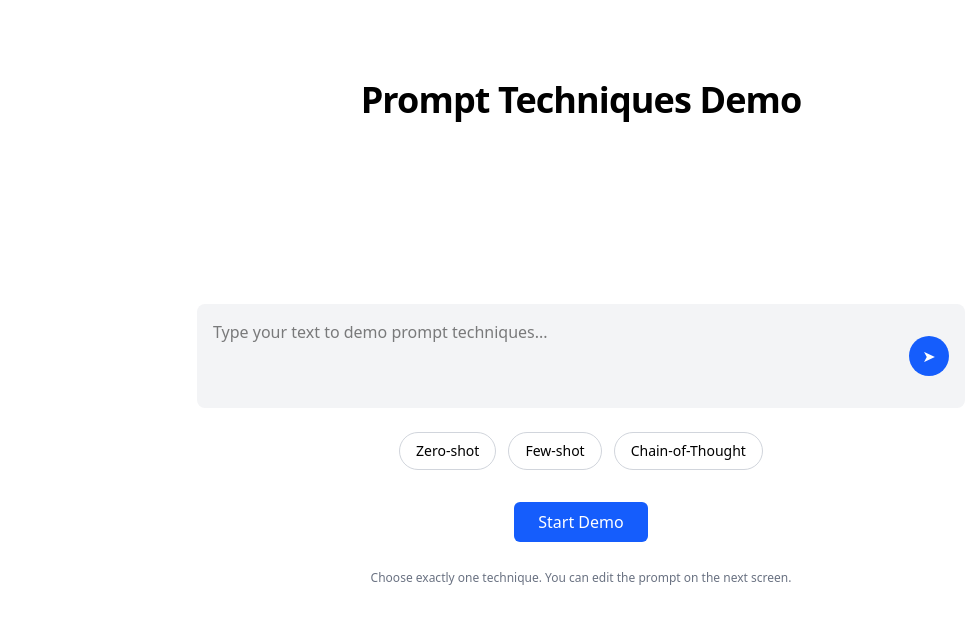
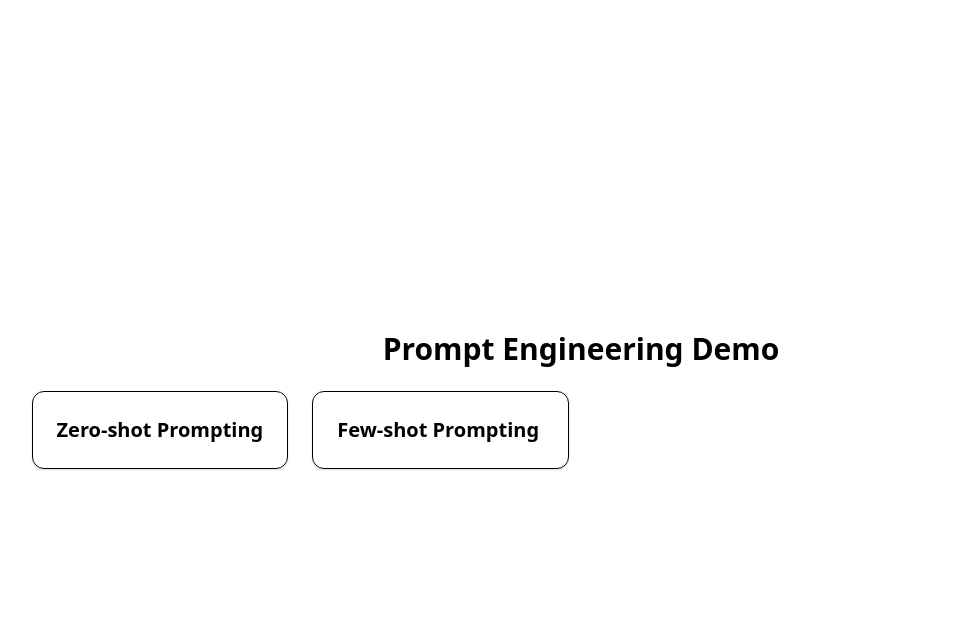
Before and after one commit to nthung1021/Prompt-Demo-Frontend, a Next.js app: page / in a window 1280 px wide. Shown: the top 624 px of the page, without its empty margins (59-1039 px from the left). Built offline with nearby package versions, Linux system fonts and the light colour scheme.

Commit message:
Modify home page and Change chat page to zero-shot prompt page

```diff
--- a/app/page.tsx
+++ b/app/page.tsx
@@ -1,49 +1,32 @@
-'use client'
+'use client';
 
-import React, { useState } from 'react';
-import TechniqueSelector from '@/components/TechniqueSelector';
-import MessageBox from '@/components/MessageBox';
 import { useRouter } from 'next/navigation';
 
 export default function HomePage() {
   const router = useRouter();
-  const [inputText, setInputText] = useState('');
-  const [selected, setSelected] = useState<string | null>(null);
 
-  const startDemo = () => {
-    if (!selected) {
-      alert('Please choose one technique.');
-      return;
-    }
-    if (!inputText.trim()) {
-      alert('Please enter input text or choose a preset.');
-      return;
-    }
-    // store in session and navigate to chat page
-    sessionStorage.setItem('demo_input', inputText);
-    sessionStorage.setItem('demo_tech', selected);
-    router.push('/chat');
-  };
+  const go = (path: string) => router.push(path);
+
+  const techniques = [
+    { key: 'zero-shot', label: 'Zero-shot Prompting', path: '/zero-shot' },
+    { key: 'few-shot', label: 'Few-shot Prompting', path: '/few-shot' },
+    // Add more techniques here
+  ];
 
   return (
-    <div className="app-header">
-      <h1 className="title-large">Prompt Techniques Demo</h1>
+    <div className="min-h-screen flex flex-col items-center justify-center p-8">
+      <h1 className="text-3xl font-bold mb-6">Prompt Engineering Demo</h1>
 
-      <div className="w-full px-6 mt-40 flex justify-center">
-        <MessageBox
-          value={inputText}
-          onChange={setInputText}
-          onSubmit={startDemo}
-          placeholder="Type your text to demo prompt techniques..."
-        />
-      </div>
-
-      <div className="mt-6 flex flex-col items-center gap-4">
-        <TechniqueSelector selected={selected} onSelect={setSelected} />
-        <div className="mt-4">
-          <button onClick={startDemo} className="bg-blue-600 text-white px-6 py-2 rounded-md">Start Demo</button>
-        </div>
-        <div className="meta">Choose exactly one technique. You can edit the prompt on the next screen.</div>
+      <div className="grid gap-6 grid-cols-1 md:grid-cols-4">
+        {techniques.map(t => (
+          <div
+            key={t.key}
+            className="p-6 border rounded-xl shadow hover:bg-gray-50 cursor-pointer"
+            onClick={() => go(t.path)}
+          >
+            <h2 className="text-xl font-semibold">{t.label}</h2>
+          </div>
+        ))}
       </div>
     </div>
   );
--- a/app/chat/page.tsx
+++ b/app/zero-shot/page.tsx
@@ -17,12 +17,6 @@ export default function ChatPage() {
   const [loading, setLoading] = useState(false);
   const [result, setResult] = useState<Output | null>(null);
   const [promptShown, setPromptShown] = useState<string | null>(null);
-
-  const TECHNIQUE_LABELS: Record<string, string> = {
-    zero_shot: 'Zero-shot',
-    few_shot: 'Few-shot',
-    cot: 'Chain-of-Thought',
-  };
 
   useEffect(() => {
     const storedInput = sessionStorage.getItem('demo_input') ?? '';
@@ -91,9 +85,6 @@ export default function ChatPage() {
     }
   };
 
-  // resolve human-friendly label for the technique
-  const techniqueLabel = tech ? (TECHNIQUE_LABELS[tech] ?? tech) : '';
-
   return (
     <div className="chat-layout">
       <div className="px-6 py-4 flex items-center gap-4">
@@ -132,7 +123,7 @@ export default function ChatPage() {
         </div>
 
         <div className="tech-card">
-          <h3 className="text-lg font-semibold">{techniqueLabel}</h3>
+          <h3 className="text-lg font-semibold">Zero-shot Prompt</h3>
 
           <div className="mt-4 text-sm">
             <div className="font-medium">Input</div>
```
